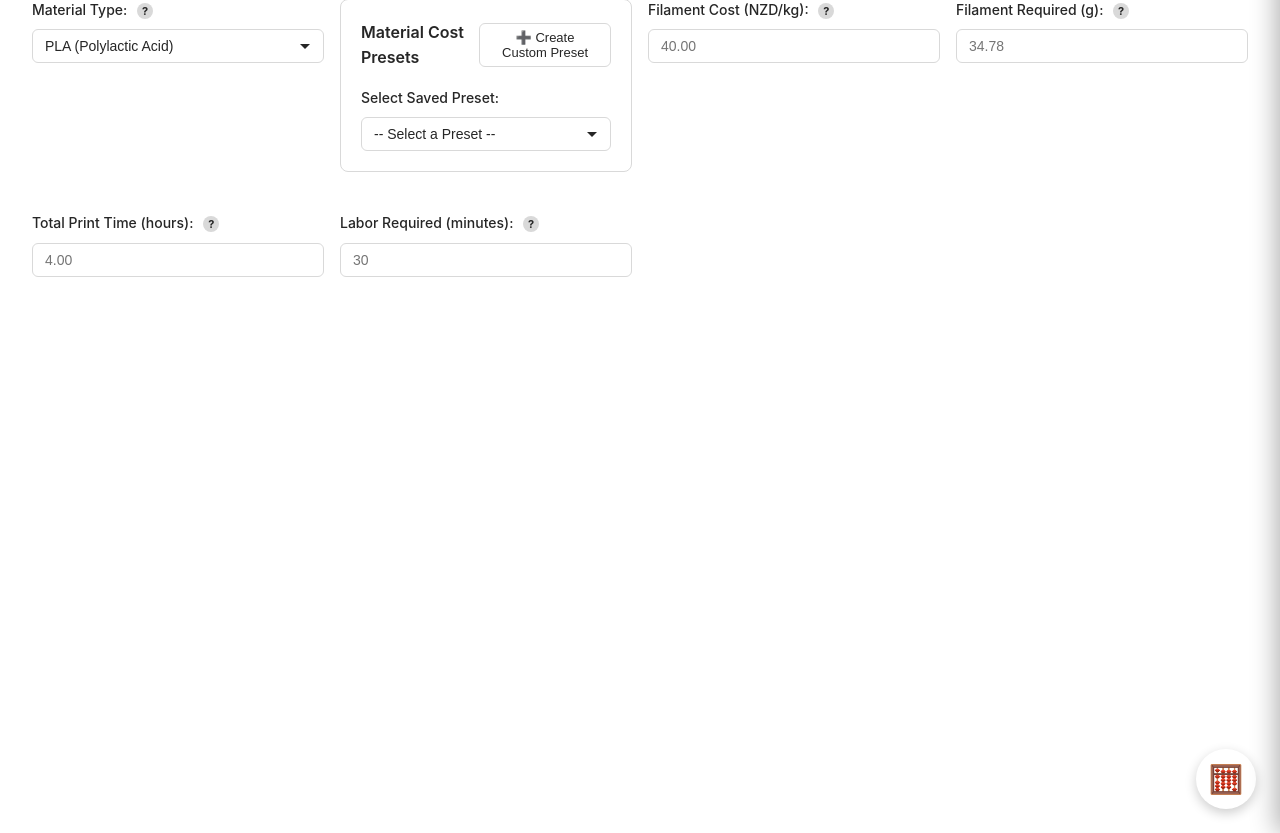
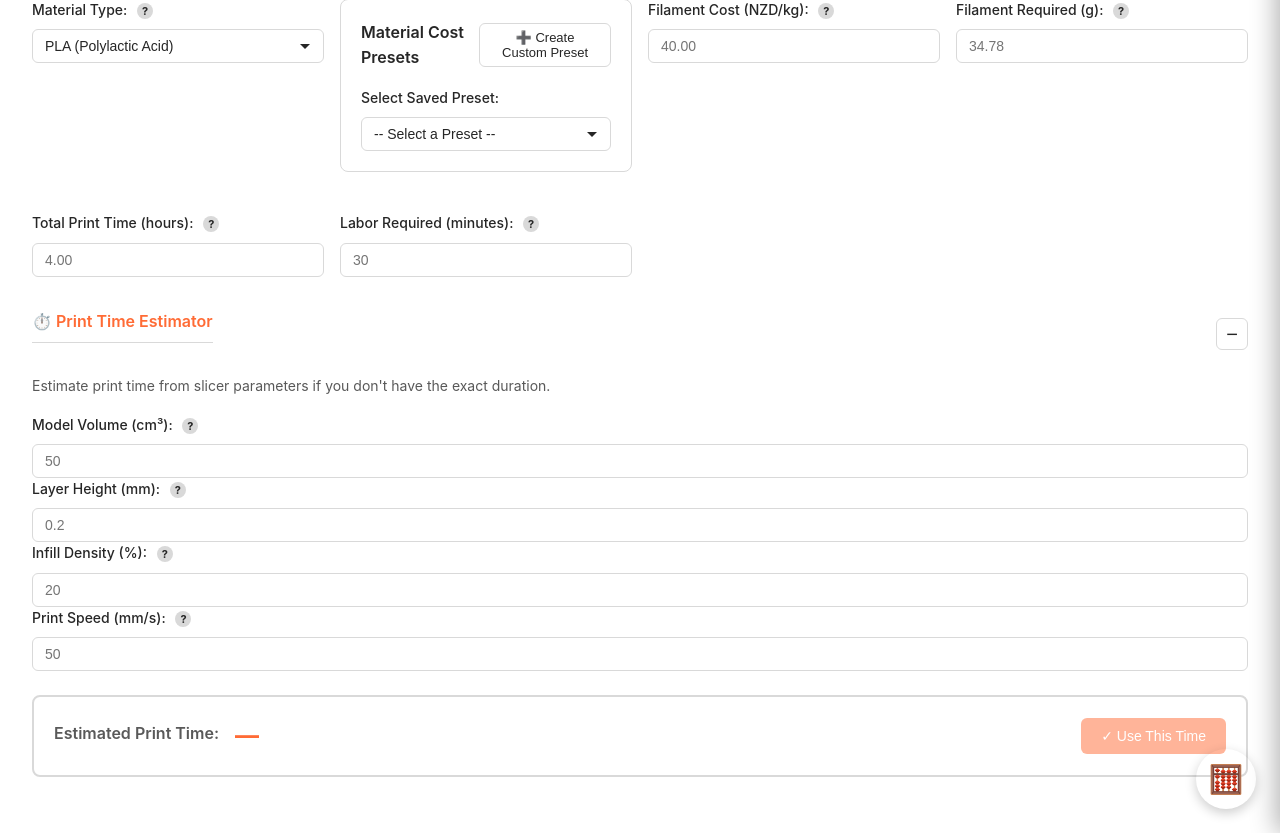
Before and after one commit to Marcus-Murray/printforge-pricing-calculator, a Flask app: page / in a window 1280 px wide. Shown: the part 433-1266 px from the top of the page. Run offline with Flask 3, Linux system fonts and the light colour scheme; some libraries are stand-ins or nearby versions; some web fonts are replaced.

Commit message:
Add Sprint 3 Part 5: Print Time Estimator feature
This commit implements Feature 6, adding a calculator to estimate print time from slicer parameters.

Changes:
- Add collapsible Print Time Estimator section to Calculator tab
- Implement estimation based on model volume, layer height, infill density, and print speed
- Calculate approximate print time with overhead factor for travel moves
- Display result in both hours/minutes format and decimal hours
- Add "Use This Time" button to populate main print time field
- Auto-calculate quote when time is applied (if auto-calculate enabled)
- Style estimator with collapsible header and prominent result display
- Add tooltips for all estimator input fields

🤖 Generated with [Claude Code](https://claude.com/claude-code)

Co-Authored-By: Claude Sonnet 4.5 <noreply@anthropic.com>

```diff
--- a/static/css/style.css
+++ b/static/css/style.css
@@ -1795,3 +1795,48 @@ select:hover {
 .alert-close:hover {
     opacity: 1;
 }
+
+/* Print Time Estimator Styles */
+.section-header {
+    display: flex;
+    justify-content: space-between;
+    align-items: center;
+    margin-bottom: 16px;
+}
+
+.estimator-content {
+    transition: all 0.3s ease;
+}
+
+.estimator-result {
+    background: var(--bg-secondary);
+    border: 2px solid var(--border-color);
+    border-radius: 8px;
+    padding: 20px;
+    margin-top: 24px;
+    display: flex;
+    align-items: center;
+    gap: 16px;
+}
+
+.result-label {
+    font-size: 16px;
+    font-weight: 600;
+    color: var(--text-secondary);
+}
+
+.result-value {
+    flex: 1;
+    font-size: 24px;
+    font-weight: 700;
+    color: var(--primary-color);
+}
+
+.estimator-result .btn {
+    white-space: nowrap;
+}
+
+.estimator-result .btn:disabled {
+    opacity: 0.5;
+    cursor: not-allowed;
+}
--- a/static/js/app.js
+++ b/static/js/app.js
@@ -2312,3 +2312,62 @@ function dismissPriceAlert() {
     const banner = document.getElementById('price-alert-banner');
     banner.style.display = 'none';
 }
+
+// ==================== Print Time Estimator ====================
+
+let estimatedPrintTime = null;
+
+function toggleEstimator() {
+    const content = document.getElementById('estimator-content');
+    const btn = document.getElementById('estimator-collapse-btn');
+    const isCollapsed = content.style.display === 'none';
+
+    content.style.display = isCollapsed ? 'block' : 'none';
+    btn.textContent = isCollapsed ? '−' : '+';
+}
+
+function estimatePrintTime() {
+    const volume = parseFloat(document.getElementById('est_volume').value) || 0;
+    const layerHeight = parseFloat(document.getElementById('est_layer_height').value) || 0;
+    const infill = parseFloat(document.getElementById('est_infill').value) || 0;
+    const speed = parseFloat(document.getElementById('est_speed').value) || 0;
+
+    // Check if all required fields are filled
+    if (volume <= 0 || layerHeight <= 0 || speed <= 0) {
+        document.getElementById('estimated_time').textContent = '—';
+        document.getElementById('use-estimate-btn').disabled = true;
+        estimatedPrintTime = null;
+        return;
+    }
+
+    // Simplified print time estimation formula
+    // This is a rough approximation based on common factors
+    const layerCount = (volume / (layerHeight * 10)); // Approximate layer count
+    const infillFactor = 1 + (infill / 100); // Infill increases print time
+    const baseTime = (layerCount * layerHeight * infillFactor) / (speed / 60); // Convert to hours
+
+    // Apply overhead for travel moves, retractions, etc. (typically 20-30%)
+    const estimatedHours = baseTime * 1.25;
+
+    estimatedPrintTime = estimatedHours;
+
+    // Format the result
+    const hours = Math.floor(estimatedHours);
+    const minutes = Math.round((estimatedHours - hours) * 60);
+
+    document.getElementById('estimated_time').textContent =
+        `${hours}h ${minutes}m (${estimatedHours.toFixed(2)} hours)`;
+    document.getElementById('use-estimate-btn').disabled = false;
+}
+
+function useEstimatedTime() {
+    if (estimatedPrintTime === null) return;
+
+    document.getElementById('print_time').value = estimatedPrintTime.toFixed(2);
+    showMessage(`Print time set to ${estimatedPrintTime.toFixed(2)} hours`, 'success');
+
+    // Trigger auto-calculate if enabled
+    if (appSettings.display.autoCalculate) {
+        autoCalculate();
+    }
+}
--- a/templates/index.html
+++ b/templates/index.html
@@ -265,6 +265,67 @@
                                 </span>
                             </label>
                             <input type="number" id="labor_time" placeholder="30" step="1" min="0">
+                        </div>
+                    </div>
+                </div>
+
+                <!-- Print Time Estimator -->
+                <div class="section">
+                    <div class="section-header">
+                        <h2>⏱️ Print Time Estimator</h2>
+                        <button class="collapse-btn" onclick="toggleEstimator()" id="estimator-collapse-btn" title="Collapse/Expand">−</button>
+                    </div>
+                    <div id="estimator-content" class="estimator-content">
+                        <p class="info-text">Estimate print time from slicer parameters if you don't have the exact duration.</p>
+
+                        <div class="form-row">
+                            <div class="form-group">
+                                <label>Model Volume (cm³):
+                                    <span class="tooltip">
+                                        <span class="tooltip-icon">?</span>
+                                        <span class="tooltip-text">Volume of your model in cubic centimeters</span>
+                                    </span>
+                                </label>
+                                <input type="number" id="est_volume" placeholder="50" step="0.1" min="0" oninput="estimatePrintTime()">
+                            </div>
+                            <div class="form-group">
+                                <label>Layer Height (mm):
+                                    <span class="tooltip">
+                                        <span class="tooltip-icon">?</span>
+                                        <span class="tooltip-text">Layer height setting from slicer (e.g., 0.2mm)</span>
+                                    </span>
+                                </label>
+                                <input type="number" id="est_layer_height" placeholder="0.2" step="0.01" min="0.01" oninput="estimatePrintTime()">
+                            </div>
+                        </div>
+
+                        <div class="form-row">
+                            <div class="form-group">
+                                <label>Infill Density (%):
+                                    <span class="tooltip">
+                                        <span class="tooltip-icon">?</span>
+                                        <span class="tooltip-text">Percentage of internal infill (e.g., 20%)</span>
+                                    </span>
+                                </label>
+                                <input type="number" id="est_infill" placeholder="20" min="0" max="100" oninput="estimatePrintTime()">
+                            </div>
+                            <div class="form-group">
+                                <label>Print Speed (mm/s):
+                                    <span class="tooltip">
+                                        <span class="tooltip-icon">?</span>
+                                        <span class="tooltip-text">Average print speed from slicer (typically 40-60mm/s)</span>
+                                    </span>
+                                </label>
+                                <input type="number" id="est_speed" placeholder="50" min="1" oninput="estimatePrintTime()">
+                            </div>
+                        </div>
+
+                        <div class="estimator-result">
+                            <div class="result-label">Estimated Print Time:</div>
+                            <div class="result-value" id="estimated_time">—</div>
+                            <button class="btn btn-primary" onclick="useEstimatedTime()" id="use-estimate-btn" disabled>
+                                ✓ Use This Time
+                            </button>
                         </div>
                     </div>
                 </div>
```
